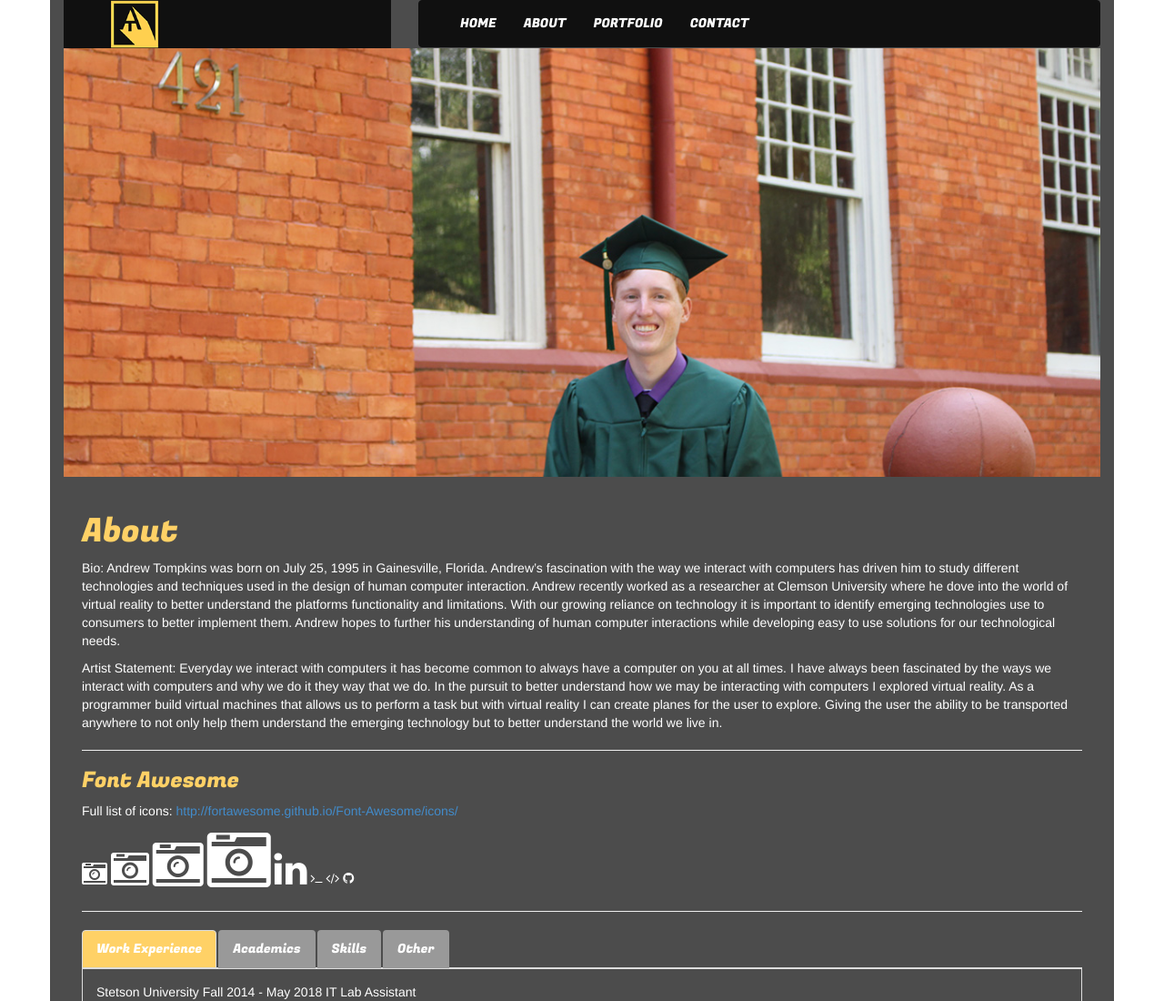
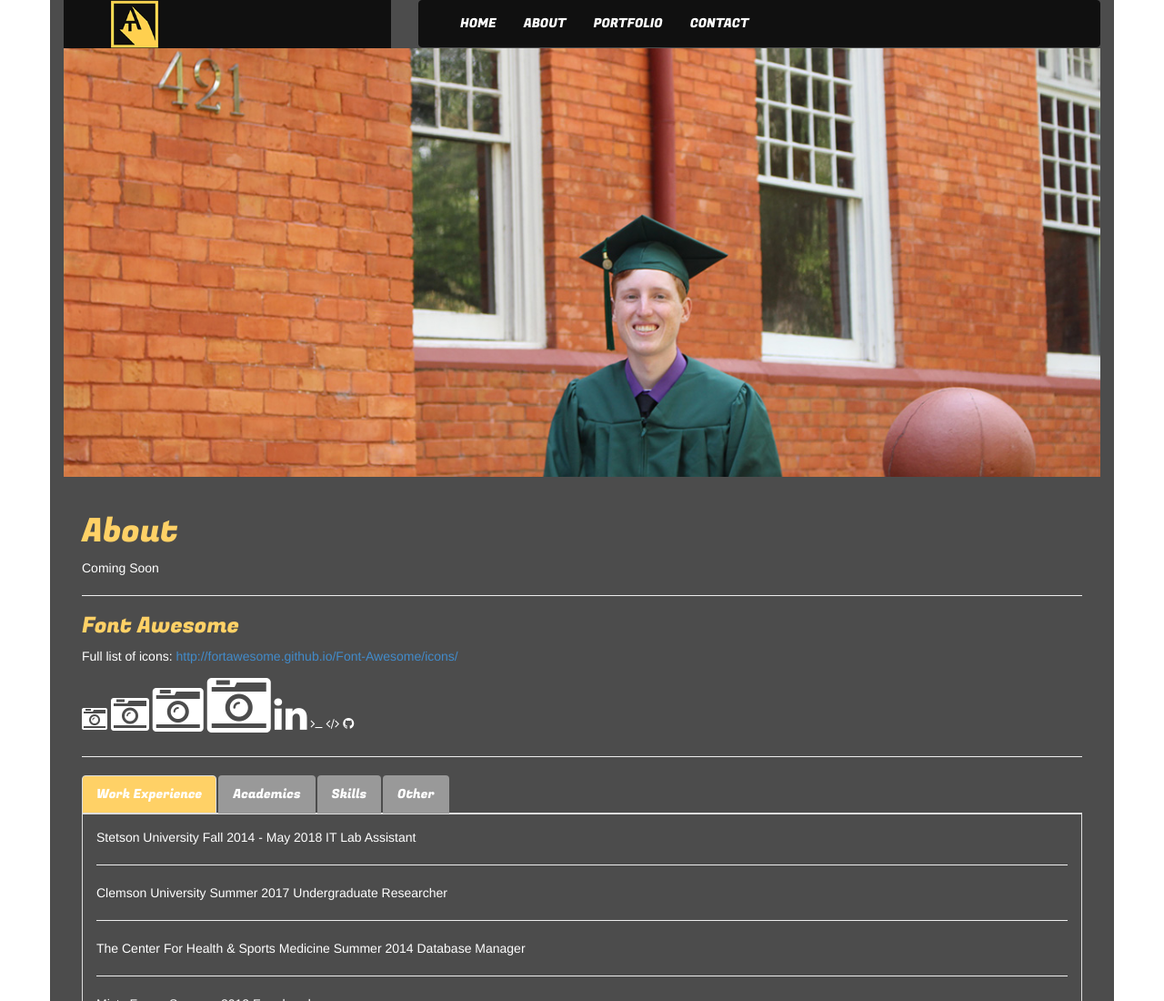
Before and after one commit to atompkin/atompkin.github.io, a plain HTML site: page about.html in a window 1280 px wide. Shown: the top 1100 px of the page at 91% size. Drawn offline with nearby package versions, Linux system fonts and the light colour scheme.

```diff
--- a/about.html
+++ b/about.html
@@ -114,8 +114,7 @@
 	<!-- InstanceBeginEditable name="Content" -->
 	  <div class="padding">
       <h1 class = "yellowf">About</h1>
-	  <p>Bio: Andrew Tompkins was born on July 25, 1995 in Gainesville, Florida. Andrew’s fascination with the way we interact with computers has driven him to study different technologies and techniques used in the design of human computer interaction. Andrew recently worked as a researcher at Clemson University where he dove into the world of virtual reality to better understand the platforms functionality and limitations. With our growing reliance on technology it is important to identify emerging technologies use to consumers to better implement them. Andrew hopes to further his understanding of human computer interactions while developing easy to use solutions for our technological needs.	    </p>
-	  <p>Artist Statement: Everyday we interact with computers it has become common to always have a computer on you at all times. I have always been fascinated by the ways we interact with computers and why we do it they way that we do. In the pursuit to better understand how we may be interacting with computers I explored virtual reality. As a programmer build virtual machines that allows us to perform a task but with virtual reality I can create planes for the user to explore. Giving the user the ability to be transported anywhere to not only help them understand the emerging technology but to better understand the world we live in.</p>
+	  <p>Coming Soon</p>
 
       <hr/>
 
```
Also changed, not shown: index.html (+2 -2 lines).
